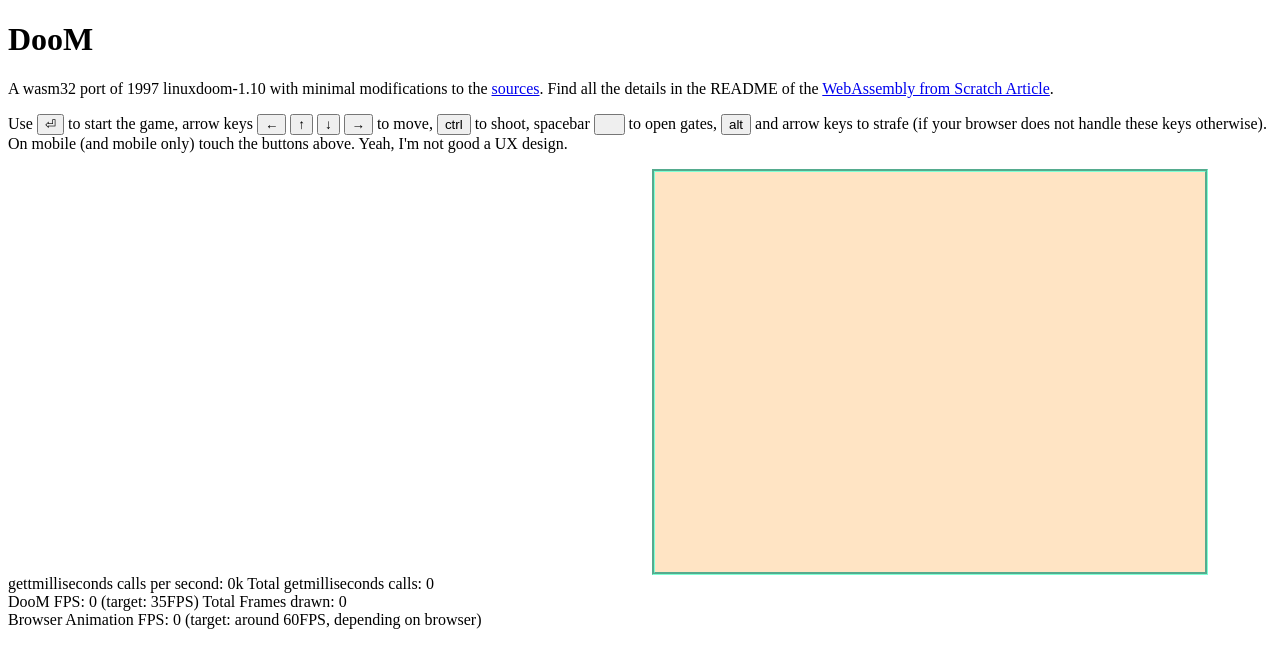
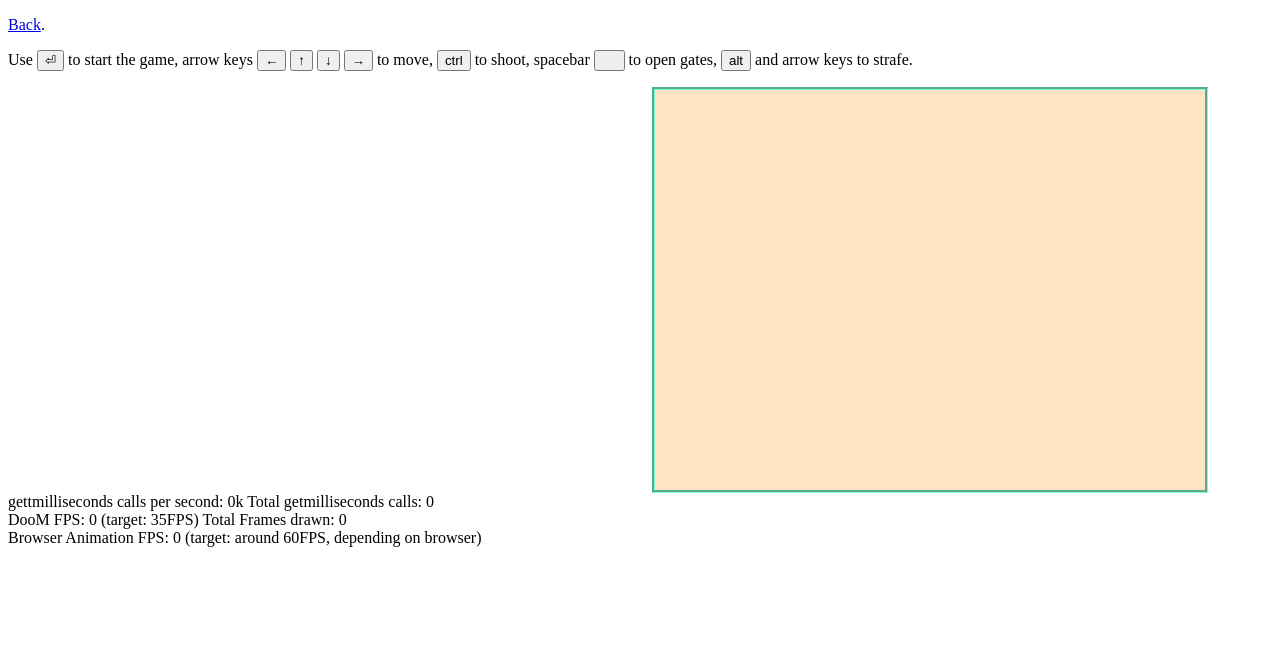
Before and after one commit to testing-platform-games/doom-experimental, a plain HTML site: page index.html in a window 1280 px wide. Drawn offline with Linux system fonts and the light colour scheme; no server answers.

Commit message:
Update index.html

```diff
--- a/index.html
+++ b/index.html
@@ -6,8 +6,7 @@
 
   <head>
     <meta charset="utf-8">
-    <title>DooM</title>
-
+    <title>DOOM (Experimental)</title>
     <style>
       #output {
         border: 3px groove aquamarine;
@@ -34,17 +33,14 @@
       }
     </style>
   </head>
-
   <body>
-    <h1>DooM</h1>
-    <p>A wasm32 port of 1997 linuxdoom-1.10 with minimal modifications to the <a href="https://github.com/id-Software/DOOM">sources</a>. Find all the details in the README of the <a href="https://github.com/diekmann/wasm-fizzbuzz">WebAssembly from Scratch Article</a>.</p>
+    <p><a href="/">Back</a>.</p>
     <p id="focushint"></p>
     <p>Use <button id="enterButton">&#x23CE;</button> to start the game,
       arrow keys <button id="leftButton">&#x2190;</button> <button id="upButton">&#x2191;</button> <button id="downButton">&#x2193;</button> <button id="rightButton">&#x2192;</button> to move,
       <button id="ctrlButton">ctrl</button> to shoot,
       spacebar <button id="spaceButton">&nbsp;&nbsp;&nbsp;&nbsp;</button> to open gates,
-      <button id="altButton">alt</button> and arrow keys to strafe (if your browser does not handle these keys otherwise).
-      On mobile (and mobile only) touch the buttons above. Yeah, I'm not good a UX design.</p>
+      <button id="altButton">alt</button> and arrow keys to strafe.</p>
     <div class="container">
       <canvas id="screen" width="640" height="400" tabindex="0">This is where the DooM screen should render.</canvas>
       <span>&nbsp;</span>
@@ -56,5 +52,4 @@
 
     <script src="main.js" defer></script>
   </body>
-
 </html>
```
